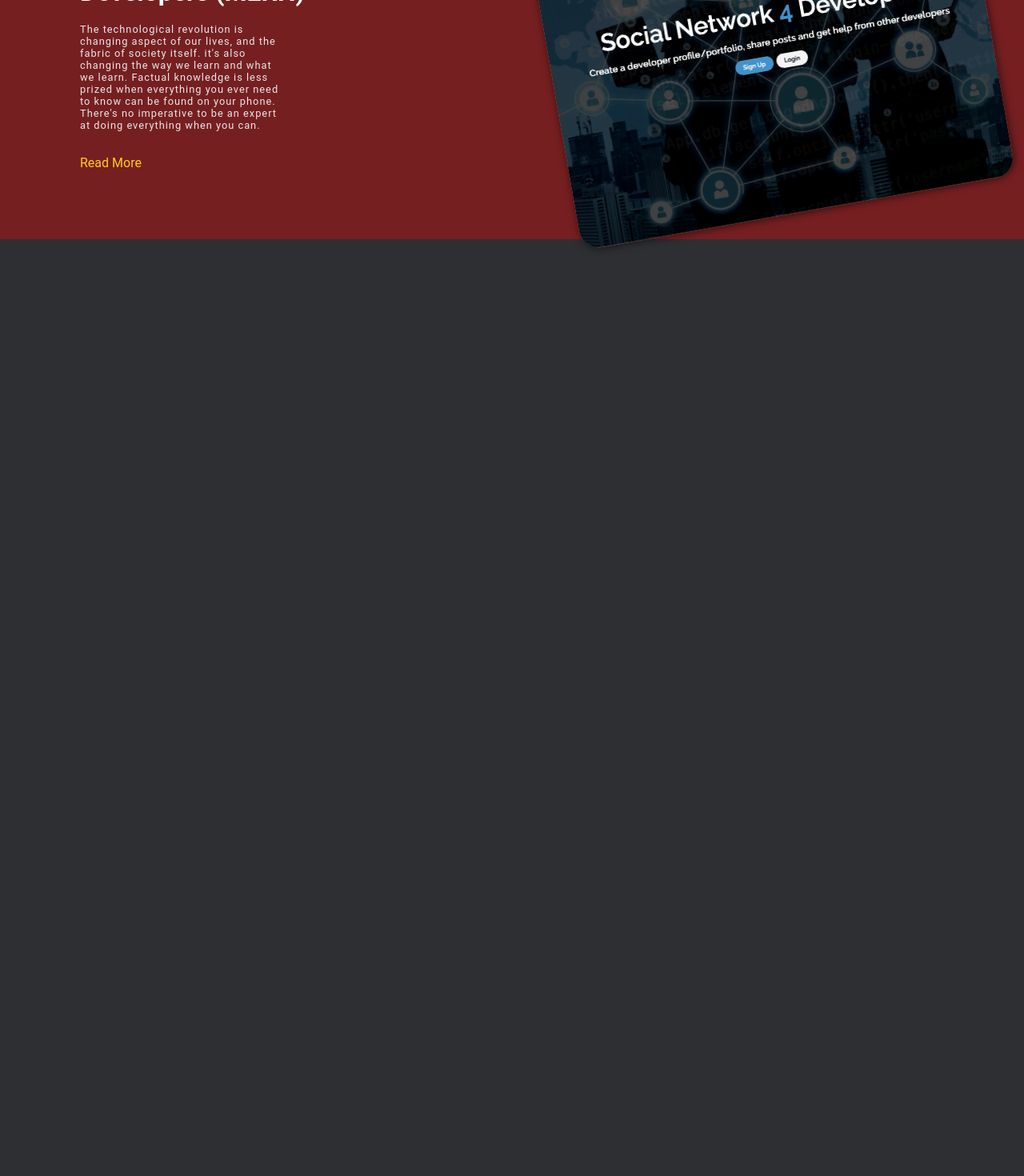
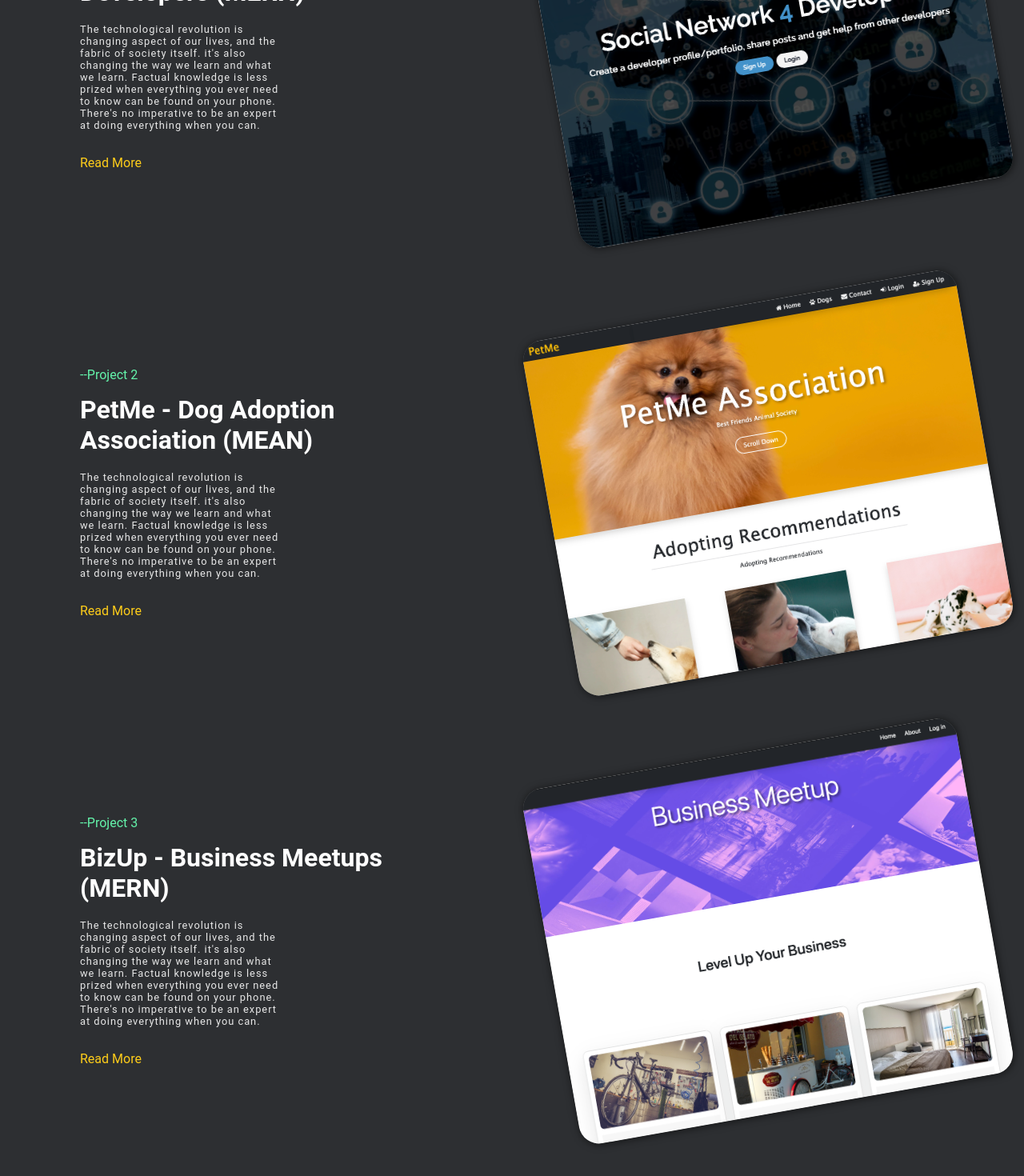
Before and after one commit to moodyomar/portfolio, a React (Create React App) app: page / in a window 1280 px wide. Shown: the part 1797-3267 px from the top of the page at 80% size. Before the commit the page ends 2386 px from the top, so only its background shows below. Built offline with nearby package versions, Linux system fonts and the light colour scheme; the HTML template or start-up script is replaced by a standard one.

Commit message:
add projects

```diff
--- a/src/components/cards/ProjectCard.js
+++ b/src/components/cards/ProjectCard.js
@@ -6,7 +6,7 @@ import {customAos} from '../../utils/customAos';
 const ProjectCard = ({id}) => {
 
   useEffect(() => {
-    customAos('onReach',`#${id}`,150)
+    customAos('onReach',`#${id}`,300)
 })
 
 return(
--- a/src/components/sections/Projects.js
+++ b/src/components/sections/Projects.js
@@ -29,6 +29,34 @@ btn={'Read More'} />
 </div>
 </div>
 
+<div className="Project">
+<div className="right-col">
+<ReusablePara
+intro={'--Project 2'}
+title={'PetMe - Dog Adoption Association (MEAN)'}
+para={"The technological revolution is changing aspect of our lives, and the fabric of society itself. it's also changing the way we learn and what we learn. Factual knowledge is less prized when everything you ever need to know can be found on your phone. There's no imperative to be an expert at doing everything when you can."}
+btnClass={'readMore'}
+btn={'Read More'} />
+</div>
+<div className="left-col">
+ <ProjectCard id={'p2'} />
+</div>
+</div>
+
+<div className="Project">
+<div className="right-col">
+<ReusablePara
+intro={'--Project 3'}
+title={'BizUp - Business Meetups (MERN)'}
+para={"The technological revolution is changing aspect of our lives, and the fabric of society itself. it's also changing the way we learn and what we learn. Factual knowledge is less prized when everything you ever need to know can be found on your phone. There's no imperative to be an expert at doing everything when you can."}
+btnClass={'readMore'}
+btn={'Read More'} />
+</div>
+<div className="left-col">
+ <ProjectCard id={'p3'} />
+</div>
+</div>
+
 
 
 </div>
--- a/src/components/sections/Testimonials.js
+++ b/src/components/sections/Testimonials.js
@@ -1,4 +1,5 @@
 import React from 'react';
+import '../styles/Testimonials.css'
 
 
 const Testimonials = () => {
--- a/src/components/styles/ProjectCard.css
+++ b/src/components/styles/ProjectCard.css
@@ -27,6 +27,9 @@ box-shadow: 1px 1px 10px 1px rgba(0,0,0,0.50);
 #p2{
   background-image: url('../../assets/petme.png');
 }
+#p3{
+  background-image: url('../../assets/bizup.png');
+}
 .ProjectCardInner:hover{
 cursor: pointer;
 animation: alternate infinite .8s float;
@@ -41,9 +44,6 @@ animation: alternate infinite .8s float;
 
 @media screen and (min-width: 1200px) {
 
-  .ProjectCardInner{
-    background-color: red;
-  }
 
 }
 @media only screen and (max-width: 1200px) and (min-width: 800px)  {
--- a/src/components/styles/Projects.css
+++ b/src/components/styles/Projects.css
@@ -2,13 +2,16 @@
 display: flex;
 flex-direction: column;
 width: 100vw;
-height: 100vh;
+/* height: 100vh; */
 overflow: hidden;
+margin-bottom: 100px;
   }
   .Project{
     display: grid;
     grid-template-rows: repeat(1,1fr);
     grid-template-columns: repeat(2,1fr);
+    height: auto;
+  margin-bottom: 50px;
   }
 .Projects .right-col{
 padding: 0px 100px;
@@ -19,13 +22,10 @@ max-height: 600px;
 display: flex;
 align-items: center;
 max-height: 600px;
-/* background-color: blue; */
   }
 
   @media screen and (min-width: 1200px) {
-.Project{
-background-color: rgba(255, 0, 0, 0.349);
-}
+
   }
   @media only screen and (max-width: 1200px) and (min-width: 800.5px)  {
 
@@ -36,9 +36,6 @@ background-color: rgba(255, 0, 0, 0.349);
   /* fix about 200px that is not responsive  */
   @media only screen and (max-width: 820px) and (min-width: 600.5px)  {
 
-    .Project{
-      background-color: rgba(0, 128, 0, 0.363);
-    }
 
   }
 
@@ -47,7 +44,6 @@ background-color: rgba(255, 0, 0, 0.349);
     .Project{
       display: grid;
       grid-template-columns: repeat(1,1fr);
-      background-color: rgba(255, 255, 0, 0.295);
       gap: 50px;
     }
     .Project .para {
--- a/src/components/styles/Testimonials.css
+++ b/src/components/styles/Testimonials.css
@@ -1,7 +1,7 @@
 .Testimonials{
   display: flex;
 width: 100vw;
-height: 100vh;
+height: 50vh;
 overflow: hidden;
 margin-bottom: 100px;
 }
```
Also changed, not shown: src/assets/bizup.png (added).
